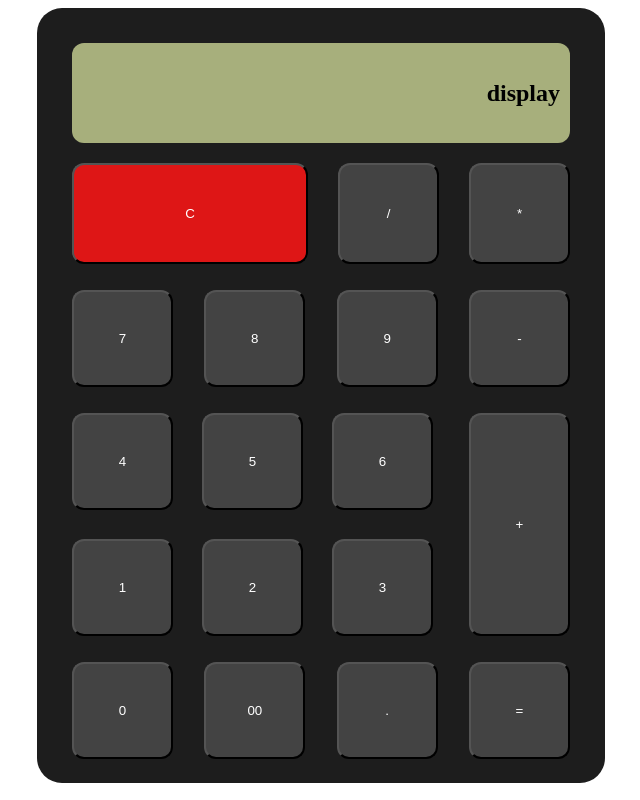
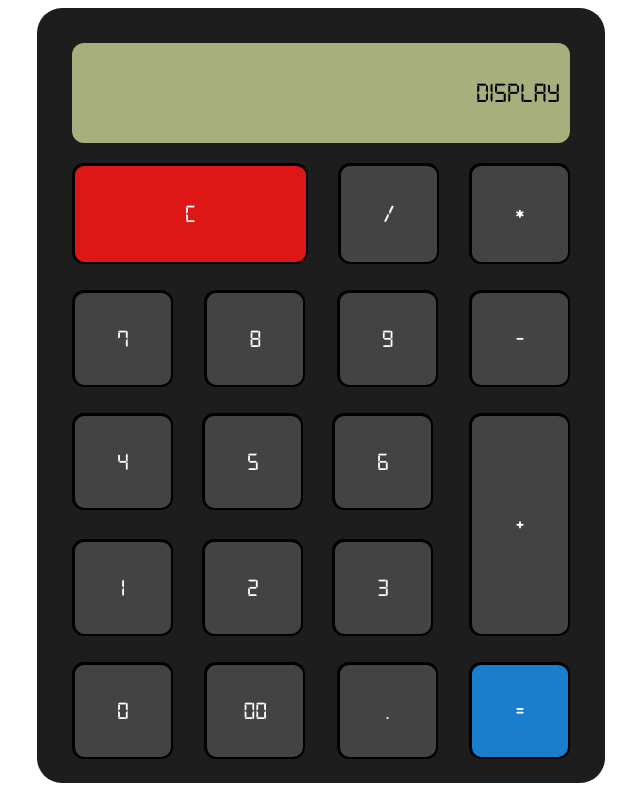
Before and after one commit to kaoutar-ouadih/calculator-project, a plain HTML site: page index.html in a window 1280 px wide. Shown: the whole page, without its empty margins (319-959 px from the left). Drawn offline with Linux system fonts and the light colour scheme.

Commit message:
add new font suitable to the calculator and styling the buttons

```diff
--- a/index.html
+++ b/index.html
@@ -10,7 +10,7 @@
     <div id="container">
         <div id="display"> display </div>
         <div class="row">
-            <button id="clear"> C </button>
+            <button class="btn" id="clear"> C </button>
             <button class="btn"> / </button>
             <button class="btn"> * </button>
         </div>
@@ -35,7 +35,7 @@
             <button class="btn"> 0 </button>
             <button class="btn"> 00 </button>
             <button class="btn"> . </button>
-            <button class="btn"> = </button>
+            <button class="btn" id="equal"> = </button>
         </div>
     </div>
 </body>
--- a/style.css
+++ b/style.css
@@ -1,6 +1,14 @@
+@font-face {
+    font-family: 'Digital-7';
+    src: url('./fonts/digital-7-font/Digital7-rg1mL.ttf') format('truetype');
+    /* Add more src lines for different font formats if you have them */
+    font-weight: bold;
+    /* font-style: normal;  */
+  }
 body{
    display: flex;
    justify-content: center;
+   font-family: "Digital-7";
 
 }
 #container{
@@ -21,7 +29,7 @@ body{
     align-items: center;
     padding: 10px;
     font-weight: bold;
-    font-size: 24px;
+    font-size: 28px;
 }
 .row{
     display: flex;
@@ -35,7 +43,18 @@ body{
     border-radius: 12px;
     color: white;
     background-color: #434343;
+    border-top: 3px solid black;
+    border-left: 3px solid black;
+    transition: border 1s;  /* Add a smooth transition for the border change */
+    font-family: "Digital-7";
+    font-size: 25px;
 }
+.btn:active {
+    border-bottom: 3px solid black ; /* New border style when button is clicked */
+    border-right: 3px solid black;
+    border-left: none;
+    border-top: none;
+  }
 #clear{
     min-width: 236px;
     height: 101px;
@@ -49,3 +68,6 @@ body{
     flex-wrap: wrap;
     gap: 29px;
 }
+#equal{
+    background-color: #1b7ecc;
+}
```
Also changed, not shown: fonts/digital-7-font/Digital7-rg1mL.ttf (added), fonts/digital-7-font/Digital7Italic-BW658.ttf (added), fonts/digital-7-font/Digital7Mono-Yz9J4.ttf (added), fonts/digital-7-font/Digital7Monoitalic-8MDLJ.ttf (added), fonts/digital-7-font/info.txt (added), fonts/digital-7-font/misc/readme.txt (added).
